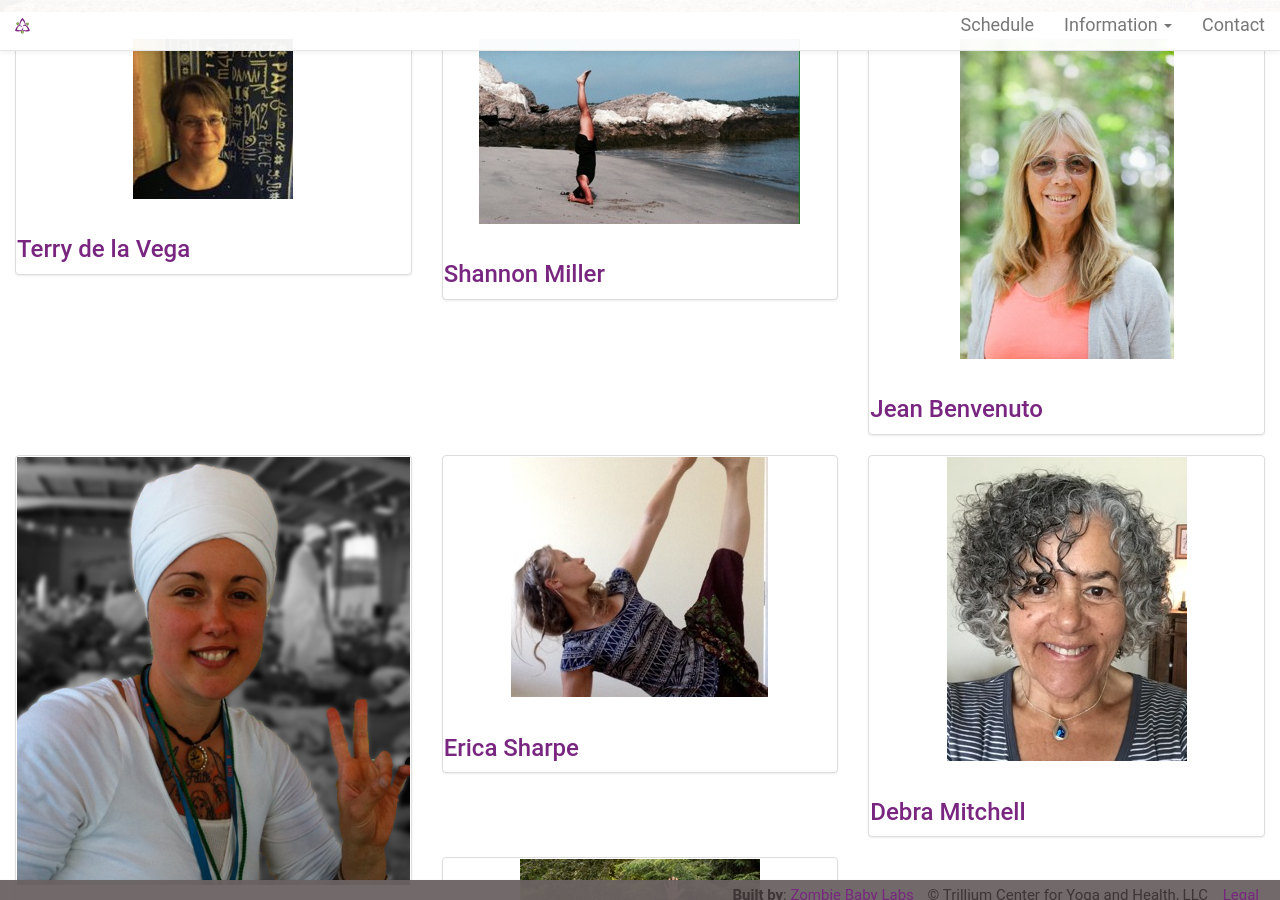
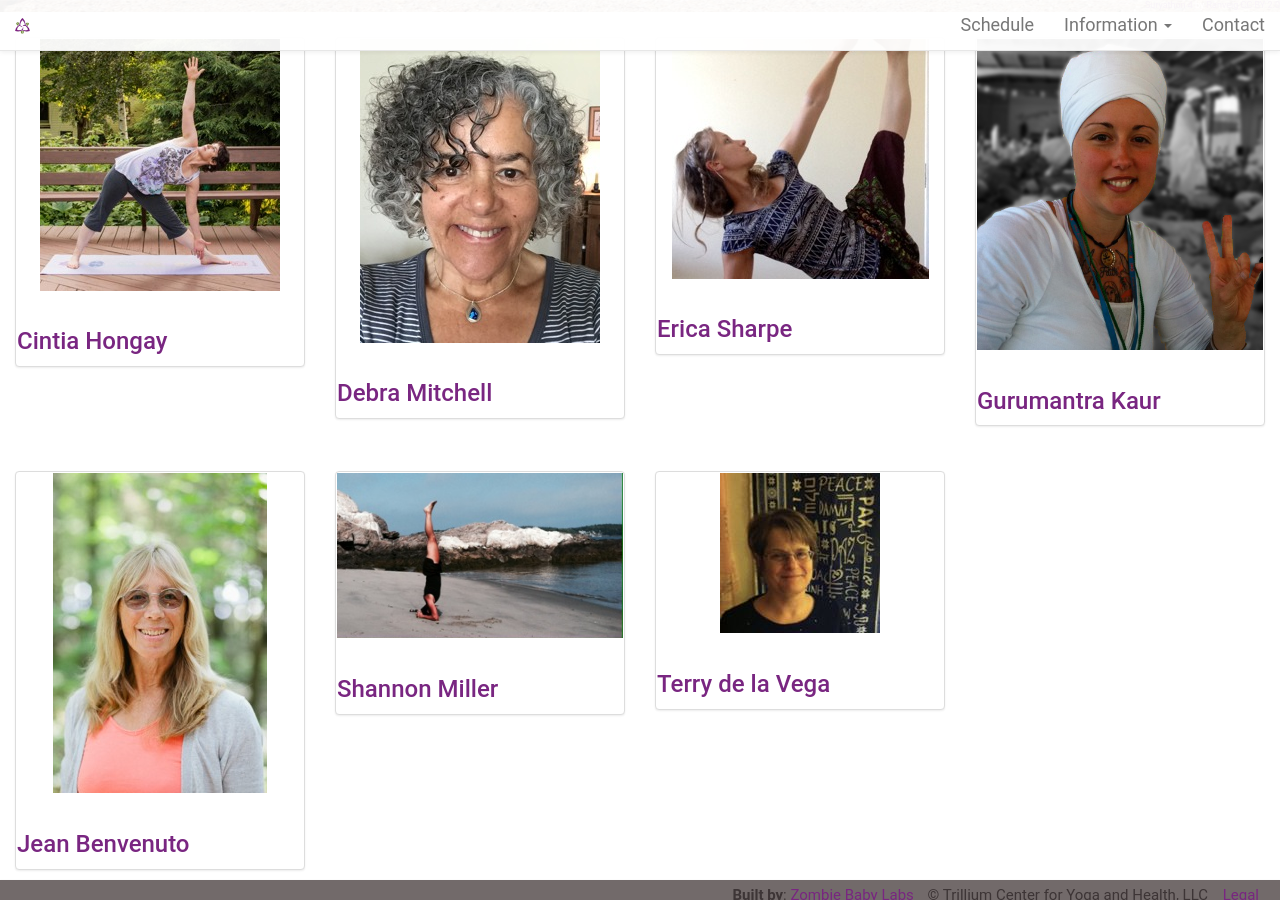
Before and after one commit to trilliumyogacenter/trilliumyogacenter.github.io, a Jekyll site: the page built from index.html, in a window 1280 px wide and 900 px high, scrolled down 4674 px. Built offline with Jekyll 4.4.1, drawn with Linux system fonts in a browser that asks for light colours; some of the changed text lies outside the part shown.

Commit message:
Added dynamic rows of 4 to the teachers

```diff
--- a/_includes/teachers.html
+++ b/_includes/teachers.html
@@ -11,21 +11,30 @@
 	</div>
 </div>
 
+
+
 <div class="scrolling">
 	<div class="container-fluid">
+		{% assign counter = 0 %}
+		{% assign sorted = (site.posts | sort: 'title') %}
+		{% for post in sorted %}
+		{% if post.categories contains 'bio' %}
+		{% capture indexmod %}{{ counter | modulo: 4 }}{% endcapture %}
+		{% capture counter %}{{counter | plus:1 }}{% endcapture %}
+		<!-- {{ indexmod }} -->
+		{% assign closed=false %}
+		{% if forloop.first or indexmod == "0" %}
 		<div class="row">
-			<div class="span3">
+			<div class="span4">
+		{% endif %}
 
-				{% for post in site.posts %} {% if post.categories contains 'bio' %}
-
-				<div id="{{post.shortname}}-img" class="col-md-4">
+				<div id="{{post.shortname}}-img" class="col-md-3">
 					<a href="#{{#post.shortname}}" class="thumbnail button"
 						data-toggle="modal" data-target="#{{post.shortname}}-bio"> <img
 						src="{{post.headshot}}" alt="{{post.title}}"><br />
 						<h3>{{post.title}}</h3>
 					</a>
 				</div>
-
 				<div class="modal fade teacher-bio" id="{{post.shortname}}-bio"
 					tabindex="-1" role="dialog" aria-labelledby="myModalLabel"
 					data-backdrop="false">
@@ -47,13 +56,23 @@
 					</div>
 				</div>
 
+		{% if forloop.last or indexmod == "3" %}
+			{% assign closed=true %}
+				<span class="profilestretch"></span>
+				</div>
+				<!--  end span4 -->
+			</div> <!-- end row -->
+		{% endif %}
 
 				{% endif %} {% endfor %}
+
+		{% if closed == false %}
+			{% assign closed=true %}
 				<span class="profilestretch"></span>
-			</div>
-			<!--  end span3 -->
-		</div>
-		<!--  end row -->
+				</div>
+				<!--  end span4 -->
+			</div> <!-- end row -->
+		{% endif %}
 	</div>
 	<!--  end container -->
 </div>
```
